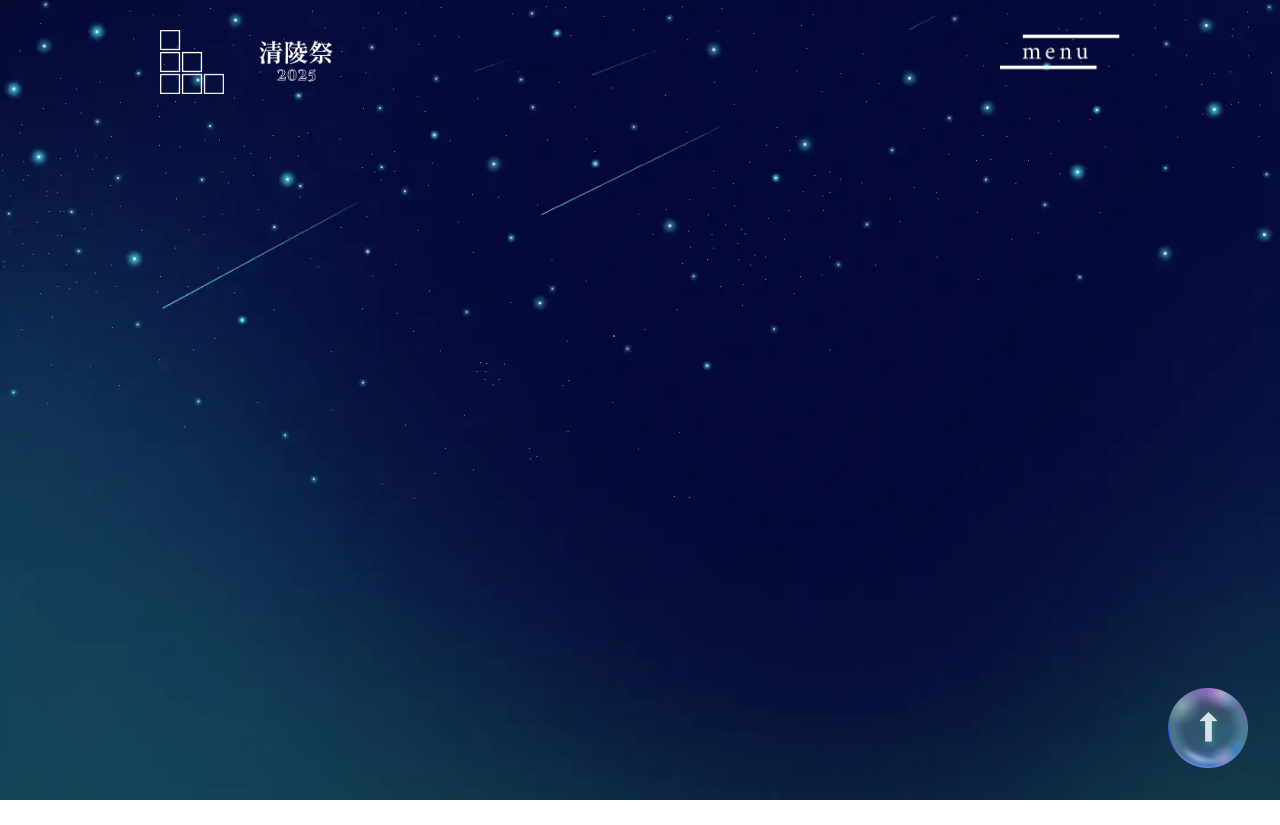
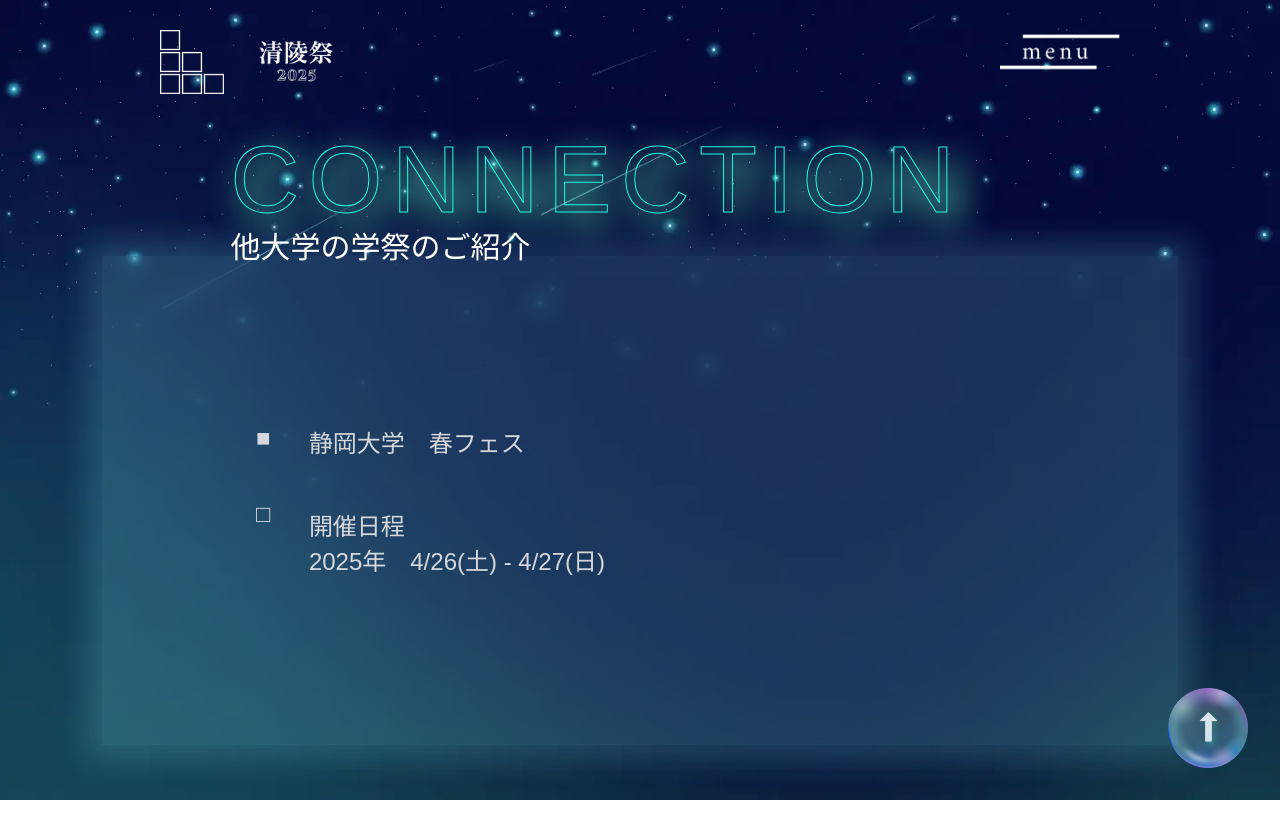
Before and after one commit to ynufes-tech/ynufes-seiryo25, a Nuxt app: page /connection in a window 1280 px wide. Before the commit this address had no page. Before the commit the page ends 800 px from the top, so only its background shows below. Built offline with nearby package versions, Linux system fonts and the light colour scheme; a web font is replaced by a local one.

Commit message:
faqページを参考に、雛形作成

```diff
--- /dev/null
+++ b/pages/connection/index.vue
@@ -0,0 +1,84 @@
+<script setup lang="ts">
+useHead({
+  title: "Connection | 25清陵祭公式HP~翠星~",
+  meta: [{ name: "description", content: "他大学の大学祭情報はこちら" }],
+});
+</script>
+
+<template>
+  <div class="page-root">
+    <div class="page-container">
+      <PageTitle :title="'CONNECTION'" :sub-title="'他大学の学祭のご紹介'" />
+      <div class="box">
+        <div class="category">
+          <div class="symbol">
+            <p>■</p>
+            <p>□</p>
+          </div>
+          <div class="content">
+            <p>静岡大学　春フェス</p>
+            <p>開催日程<br />2025年　4/26(土) - 4/27(日)</p>
+          </div>
+        </div>
+      </div>
+    </div>
+  </div>
+</template>
+
+<style lang="scss" scoped>
+@use "@/assets/scss/_breakpoint.scss" as *;
+
+.page-container {
+  display: flex;
+  flex-direction: column;
+  box-sizing: border-box;
+  font-weight: 500;
+  padding-bottom: 10vh;
+}
+
+.box {
+  background-color: rgba(134, 249, 255, 0.2);
+  backdrop-filter: blur(10px);
+  -webkit-backdrop-filter: blur(10px);
+  box-shadow: 0 0 30px 15px rgba(134, 249, 255, 0.2);
+  padding: 5% 12%;
+  opacity: 90%;
+  margin: 12rem 8vw 0;
+  @include md {
+    margin-top: 18rem;
+    padding: 2% 8%;
+    margin: 8rem 7vw 0;
+  }
+  @include sm {
+    margin-top: 7rem;
+  }
+}
+
+.category {
+  display: flex;
+  margin-top: 10vh;
+  margin-bottom: 10vh;
+}
+
+.symbol {
+  display: flex;
+  flex-direction: column;
+  //font-family: "Amiri", sans-serif;
+}
+
+.content {
+  display: flex;
+  flex-direction: column;
+  margin-left: 3vw;
+}
+
+.linkto {
+  color: #fff;
+}
+
+p {
+  @include md {
+    font-size: 15px;
+  }
+}
+</style>
```
